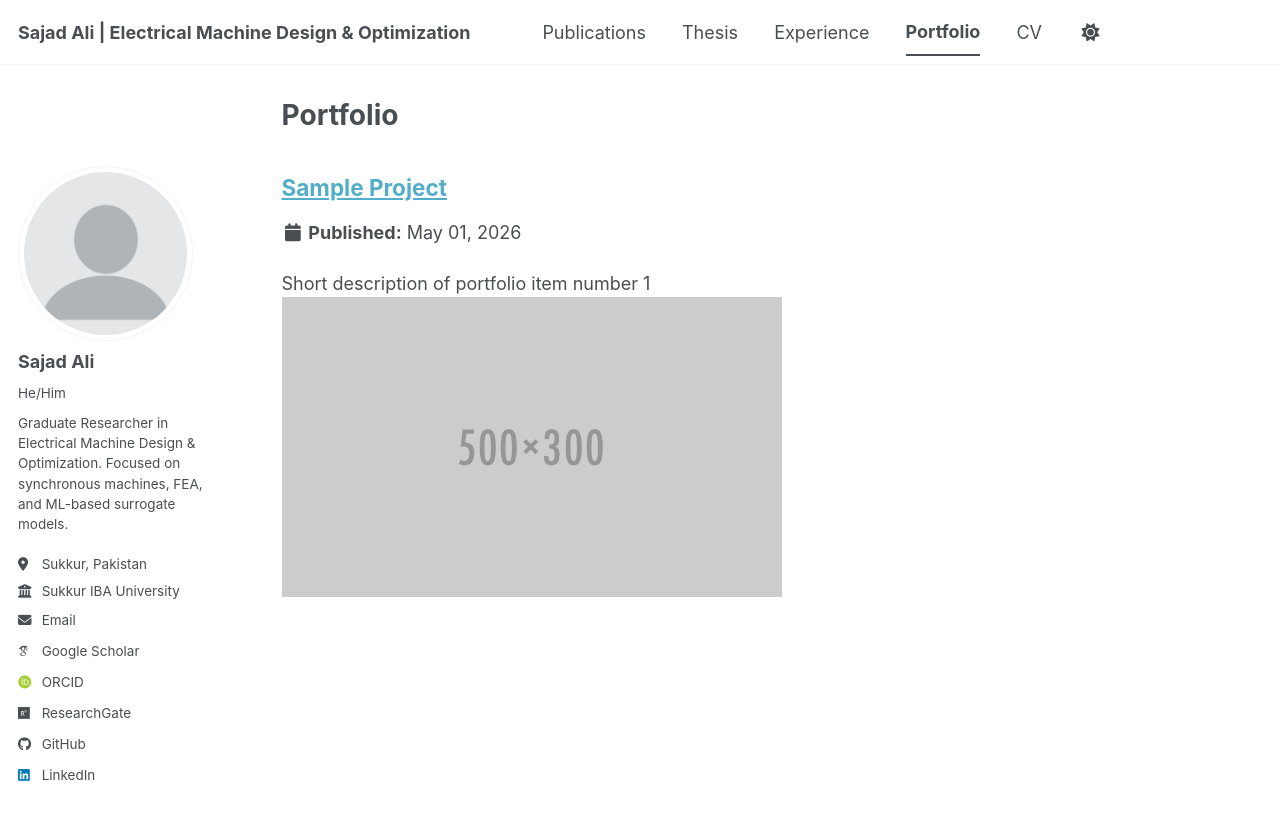
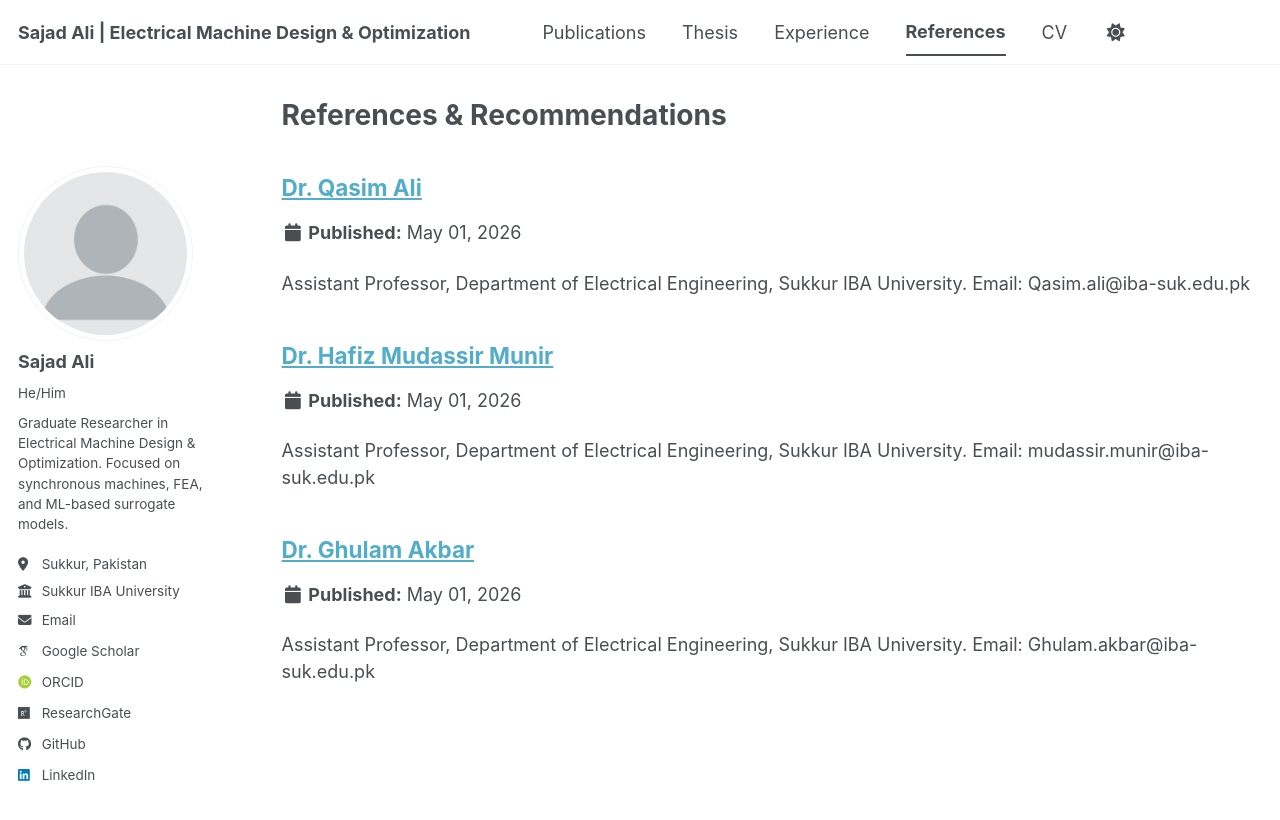
Before and after one commit to sajadali78/sajadali.github.io, a Jekyll site: the page built from _pages/references.html, in a window 1280 px wide and 900 px high. Shown: the top 820 px of the window. Built offline with Jekyll 4.4.1, drawn with Linux system fonts in a browser that asks for light colours; some web fonts are replaced; a script bundle is joined from its source files by our own code; library files that are not in the unit come from our copies.

Commit message:
portfolio to ref

```diff
--- a/_config.yml
+++ b/_config.yml
@@ -224,7 +224,7 @@ collections:
   publications:
     output: true
     permalink: /:collection/:path/
-  portfolio:
+  references:
     output: true
     permalink: /:collection/:path/
   thesis:
@@ -270,10 +270,10 @@ defaults:
       author_profile: true
       share: true
       comments: true
-  # _portfolio
+  # _references
   - scope:
       path: ""
-      type: portfolio
+      type: references
     values:
       layout: single
       author_profile: true
--- a/_data/navigation.yml
+++ b/_data/navigation.yml
@@ -17,8 +17,8 @@ main:
   - title: "Experience"
     url: /experience/
 
-  - title: "Portfolio"
-    url: /portfolio/
+  - title: "References"
+    url: /references/
 
   - title: "CV"
     url: /cv/
--- a/_pages/portfolio.html
+++ b/_pages/references.html
@@ -1,13 +1,13 @@
 ---
 layout: archive
-title: "Portfolio"
-permalink: /portfolio/
+title: "References & Recommendations"
+permalink: /references/
 author_profile: true
 ---
 
 {% include base_path %}
 
 
-{% for post in site.portfolio %}
+{% for post in site.references %}
   {% include archive-single.html %}
 {% endfor %}
--- /dev/null
+++ b/_references/1-qasim-ali.md
@@ -0,0 +1,13 @@
+---
+title: "Dr. Qasim Ali"
+collection: references
+permalink: /references/qasim-ali
+excerpt: "Assistant Professor, Department of Electrical Engineering, Sukkur IBA University. Email: Qasim.ali@iba-suk.edu.pk"
+---
+
+Dr. Qasim Ali served as my primary Academic Reference and Supervisor during my research and Master's thesis.
+
+**Title:** Assistant Professor
+**Department:** Electrical Engineering
+**University:** Sukkur IBA University
+**Email:** [Qasim.ali@iba-suk.edu.pk](mailto:Qasim.ali@iba-suk.edu.pk)
--- /dev/null
+++ b/_references/2-hafiz-mudassir-munir.md
@@ -0,0 +1,13 @@
+---
+title: "Dr. Hafiz Mudassir Munir"
+collection: references
+permalink: /references/hafiz-mudassir-munir
+excerpt: "Assistant Professor, Department of Electrical Engineering, Sukkur IBA University. Email: mudassir.munir@iba-suk.edu.pk"
+---
+
+Dr. Hafiz Mudassir Munir served as an Academic Reference during my research.
+
+**Title:** Assistant Professor
+**Department:** Electrical Engineering
+**University:** Sukkur IBA University
+**Email:** [mudassir.munir@iba-suk.edu.pk](mailto:mudassir.munir@iba-suk.edu.pk)
--- /dev/null
+++ b/_references/3-ghulam-akbar.md
@@ -0,0 +1,13 @@
+---
+title: "Dr. Ghulam Akbar"
+collection: references
+permalink: /references/ghulam-akbar
+excerpt: "Assistant Professor, Department of Electrical Engineering, Sukkur IBA University. Email: Ghulam.akbar@iba-suk.edu.pk"
+---
+
+Dr. Ghulam Akbar served as an Academic Reference during my research.
+
+**Title:** Assistant Professor
+**Department:** Electrical Engineering
+**University:** Sukkur IBA University
+**Email:** [Ghulam.akbar@iba-suk.edu.pk](mailto:Ghulam.akbar@iba-suk.edu.pk)
```
Also changed, not shown: _portfolio/portfolio-1.md (deleted, +0 -7 lines).
